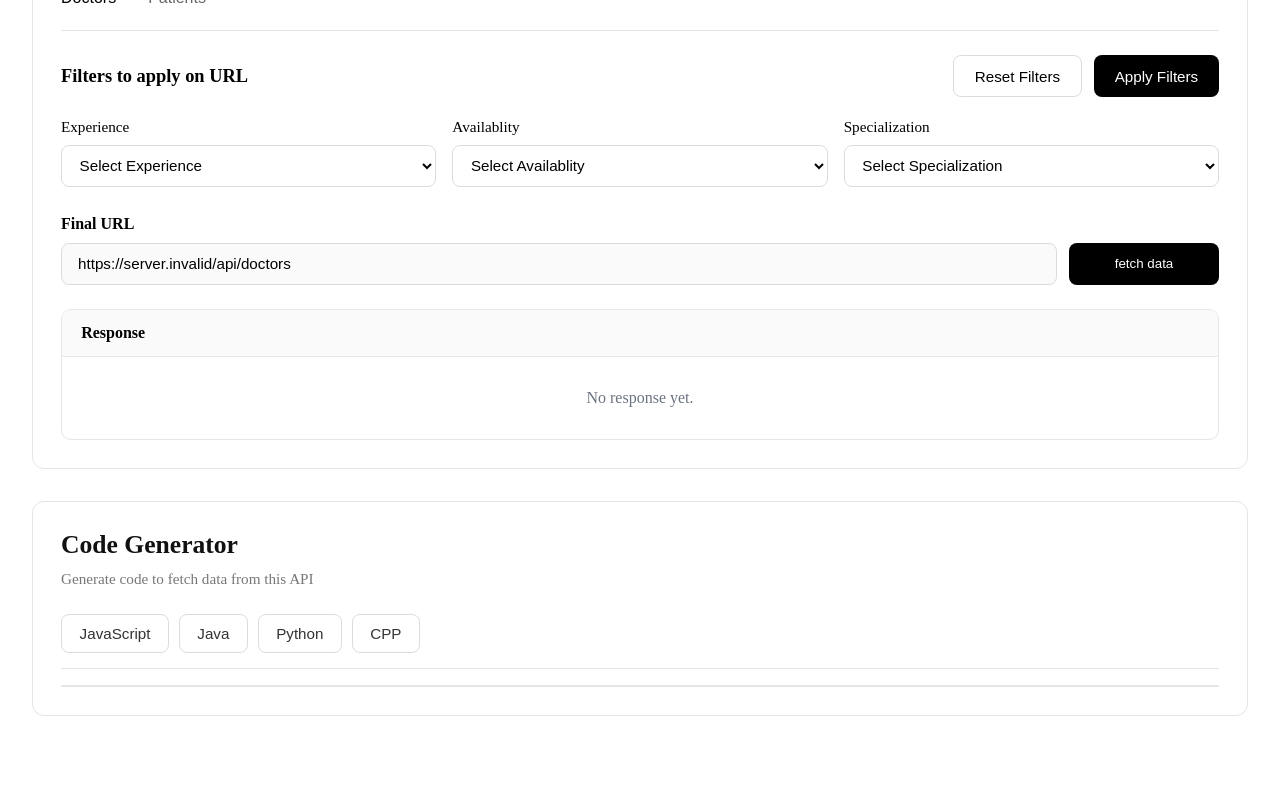
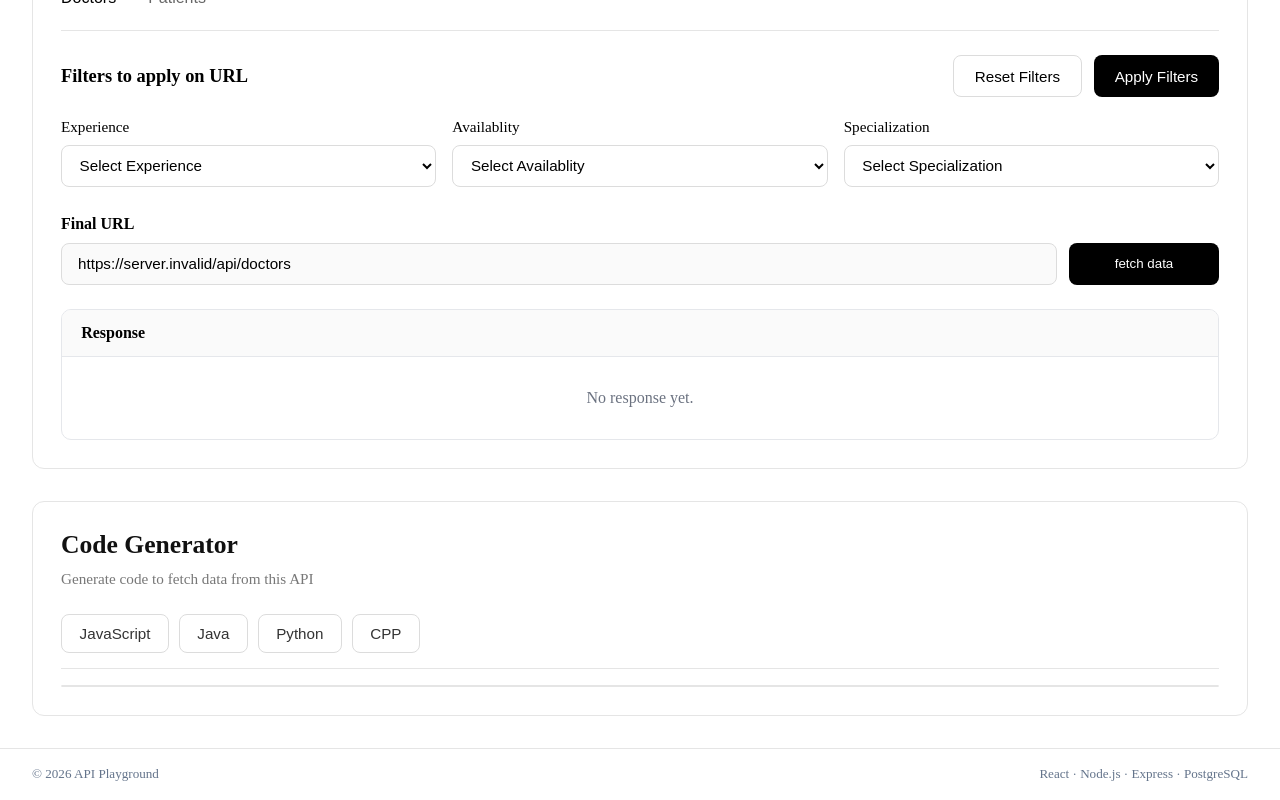
Before and after one commit to Akshatsahu01/API-PLAYGROUND, a React app in the folder frontend/: page / in a window 1280 px wide. Shown: the part 341-1141 px from the top of the page. Before the commit the page ends 1089 px from the top, so only its background shows below. Built offline with nearby package versions, Linux system fonts and the light colour scheme; no server answers; the HTML template or start-up script is replaced by a standard one.

Commit message:
feat:Added footer in main App component

```diff
--- a/frontend/src/App.jsx
+++ b/frontend/src/App.jsx
@@ -2,6 +2,7 @@ import React from "react";
 import Home from "./pages/Home";
 import About from "./pages/About";
 import Navbar from "./components/Navbar/Navbar";
+import Footer from "./components/Footer/Footer";
 import { Route, Routes } from "react-router-dom";
 
 function App() {
@@ -12,6 +13,7 @@ function App() {
         <Route path="/" element={<Home />} />
         <Route path="/about" element={<About />} />
       </Routes>
+      <Footer />
     </>
   );
 }
```
